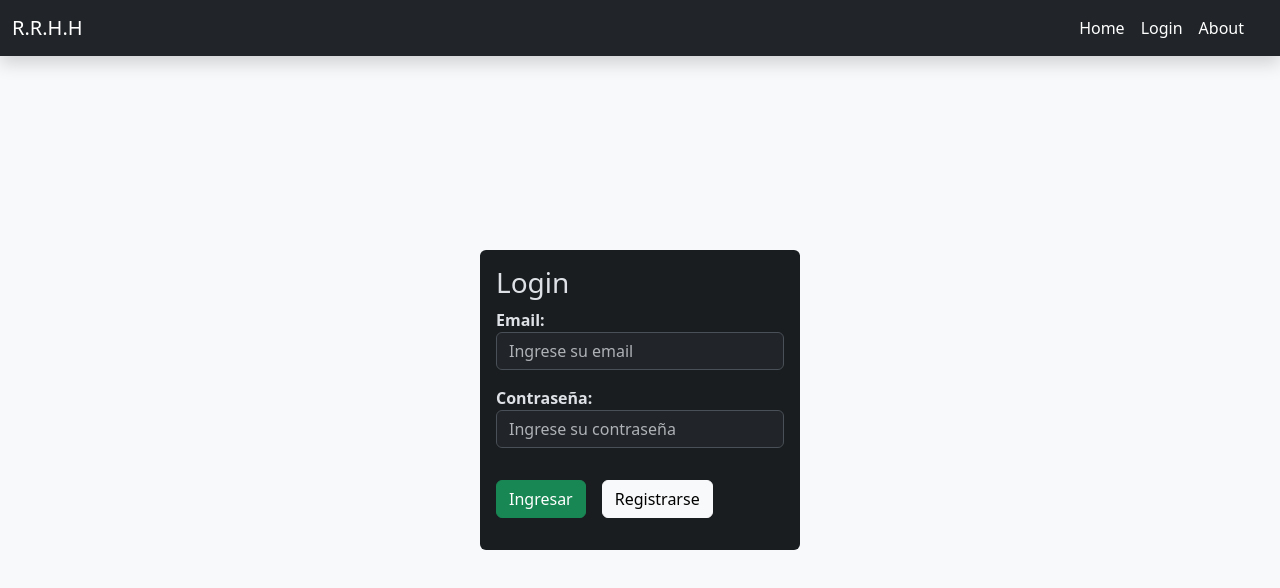
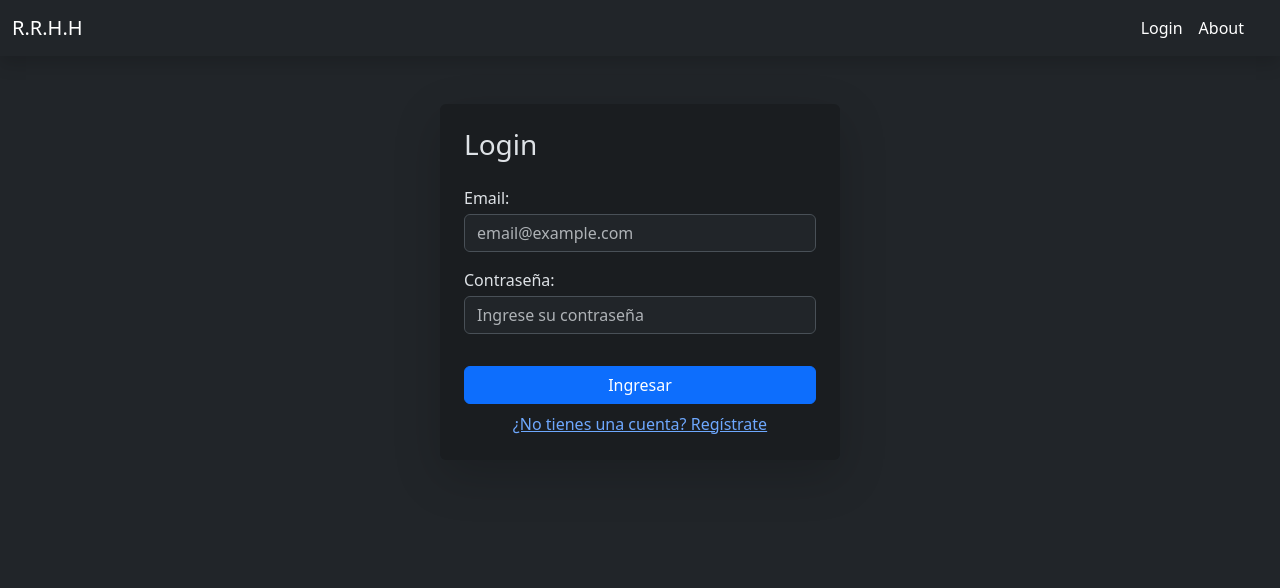
Before and after one commit to Agus3160/fiuni-distri-client, a React (Vite) app: page /login in a window 1280 px wide. Shown: the top 588 px of the page. Built offline with nearby package versions, Linux system fonts and the light colour scheme.

Commit message:
Changes to login form and basic auth context were added
- Use of zod and react hook form were added too

```diff
--- a/package.json
+++ b/package.json
@@ -10,11 +10,14 @@
     "preview": "vite preview"
   },
   "dependencies": {
+    "@hookform/resolvers": "^3.9.0",
     "bootstrap": "^5.3.3",
     "fiuni-distri-client": "file:",
     "react": "^18.3.1",
     "react-dom": "^18.3.1",
-    "react-router-dom": "^6.27.0"
+    "react-hook-form": "^7.53.1",
+    "react-router-dom": "^6.27.0",
+    "zod": "^3.23.8"
   },
   "devDependencies": {
     "@eslint/js": "^9.11.1",
--- /dev/null
+++ b/src/components/forms/LoginForm.tsx
@@ -0,0 +1,82 @@
+import { useForm } from "react-hook-form";
+import { loginSchema, LoginType } from "../../lib/auth/definitions";
+import { authLogin } from "../../lib/auth/service";
+import { useAuth } from "../../context/AuthContext";
+import { Link, useNavigate } from "react-router-dom";
+import { zodResolver } from "@hookform/resolvers/zod";
+
+export default function LoginForm() {
+  const navigate = useNavigate();
+  const { login } = useAuth();
+  const {
+    register,
+    handleSubmit,
+    formState: { errors, isSubmitting },
+  } = useForm<LoginType>({
+    resolver: zodResolver(loginSchema),
+  });
+
+  const onSubmit = async (data: LoginType) => {
+    const { email, password } = data;
+    const session = await authLogin(email, password);
+    login(session);
+    navigate("/", { replace: true });
+  };
+
+  return (
+    <form
+      className="d-flex flex-column gap-3"
+      onSubmit={handleSubmit(onSubmit)}
+    >
+      <h3 className="">Login</h3>
+
+      {/* Campo de email */}
+      <div className="d-flex flex-column gap-1">
+        <label htmlFor="email">Email:</label>
+        <input
+          {...register("email")}
+          type="email"
+          id="email"
+          autoComplete="on"
+          placeholder="email@example.com"
+          className={`form-control ${errors.email ? "is-invalid" : ""}`}
+        />
+        {errors.email && (
+          <div className="invalid-feedback">{errors.email.message}</div>
+        )}
+      </div>
+
+      {/* Campo de contraseña */}
+      <div className="d-flex flex-column gap-1">
+        <label htmlFor="password">Contraseña:</label>
+        <input
+          {...register("password")}
+          type="password"
+          id="password"
+          autoComplete="off"
+          placeholder="Ingrese su contraseña"
+          className={`form-control ${errors.password ? "is-invalid" : ""}`}
+        />
+        {errors.password && (
+          <div className="invalid-feedback">
+            {errors.password.message as string}
+          </div>
+        )}
+      </div>
+
+      {/* Botones */}
+      <div className="mt-3 d-flex flex-column align-items-center gap-2">
+        <button
+          disabled={isSubmitting}
+          type="submit"
+          className="btn w-100 btn-primary"
+        >
+          Ingresar
+        </button>
+        <Link className="fs-6 fw-ligth" to="/register">
+          ¿No tienes una cuenta? Regístrate
+        </Link>
+      </div>
+    </form>
+  );
+}
--- a/src/components/nav/NavBar.tsx
+++ b/src/components/nav/NavBar.tsx
@@ -1,9 +1,13 @@
 import { Link } from "react-router-dom";
 import { navLinks } from "./data";
+import { useAuth } from "../../context/AuthContext";
 
 export default function NavBar() {
+  const { isAuth, logout } = useAuth();
+  const hasSession = isAuth();
+
   return (
-    <nav className="navbar navbar-expand-lg navbar-dark bg-dark fixed-top shadow">
+    <nav className="navbar navbar-expand-lg navbar-dark bg-dark top shadow">
       <div className="container-fluid">
         <Link className="navbar-brand" to="/">
           R.R.H.H
@@ -38,8 +42,9 @@ export default function NavBar() {
           <div className="offcanvas-body">
             <ul className="navbar-nav justify-content-end flex-grow-1 pe-3">
               {navLinks.map((n) => {
+                if(n.auth === "no-auth" && hasSession) return;
                 return (
-                  <li className="nav-item">
+                  <li key={n.url} className="nav-item">
                     <Link
                       className="nav-link active"
                       aria-current="page"
@@ -50,6 +55,18 @@ export default function NavBar() {
                   </li>
                 );
               })}
+              {hasSession && (
+                <li className="nav-item">
+                  <button
+                    type="button"
+                    onClick={logout}
+                    className="nav-link active"
+                    aria-current="page"
+                  >
+                    Logout
+                  </button>
+                </li>
+              )}
             </ul>
           </div>
         </div>
--- a/src/components/nav/data.ts
+++ b/src/components/nav/data.ts
@@ -1,15 +1,19 @@
 
-export const navLinks = [
-  {
-    url:"/",
-    name:"Home"
-  },
+export type NavLink = {
+  url: string
+  name: string
+  auth: "auth" | "no-auth" | "both"
+}
+
+export const navLinks: NavLink[] = [
   {
     url:"login",
-    name:"Login"
+    name:"Login",
+    auth:"no-auth"
   },
   {
     url:"about",
-    name:"About"
+    name:"About",
+    auth:"both"
   }
 ]
--- /dev/null
+++ b/src/context/AuthContext.tsx
@@ -0,0 +1,37 @@
+import { createContext, useContext, useReducer } from "react";
+import {
+  AuthContextType,
+  AuthProviderProps,
+  authReducer,
+  Session,
+} from "../lib/auth/definitions";
+import { useNavigate } from "react-router-dom";
+
+const AuthContext = createContext<AuthContextType | null>(null);
+
+export const AuthProvider = function ({ children }: AuthProviderProps) {
+  const [state, dispatch] = useReducer(authReducer, null);
+  const navigate = useNavigate();
+
+  const login = (session: Session) =>
+    dispatch({ type: "LOGIN", payload: session });
+
+  const logout = () => {
+    dispatch({ type: "LOGOUT" })
+    navigate("/login", { replace: true })
+  };
+
+  const isAuth = () => !!state;
+
+  return (
+    <AuthContext.Provider value={{ session: state, login, logout, isAuth }}>
+      {children}
+    </AuthContext.Provider>
+  );
+};
+
+export const useAuth = () => {
+  const context = useContext(AuthContext);
+  if (!context) throw new Error("useAuth must be used within a AuthProvider");
+  return context;
+};
--- /dev/null
+++ b/src/lib/auth/definitions.ts
@@ -0,0 +1,42 @@
+import { z } from "zod";
+
+export const loginSchema = z.object({
+  email: z.string().email(),
+  password: z.string().min(8),
+})
+export type LoginType = z.infer<typeof loginSchema>;
+
+export interface Session {
+  email: string;
+  token: string;
+}
+
+export type AuthContextType = {
+  session: Session | null;
+
+  login: (session: Session) => void;
+  isAuth: () => boolean;
+  logout: () => void;
+};
+
+export type AuthProviderProps = {
+  children: React.ReactNode;
+};
+
+export type AuthActions =
+  | { type: "LOGIN"; payload: Session }
+  | { type: "GET_SESSION" }
+  | { type: "LOGOUT" };
+
+export const authReducer = (state: Session | null, action: AuthActions) => {
+  switch (action.type) {
+    case "LOGIN":
+      return action.payload;
+    case "GET_SESSION":
+      return state;
+    case "LOGOUT":
+      return null;
+    default:
+      return state;
+  }
+};
--- /dev/null
+++ b/src/lib/auth/service.ts
@@ -0,0 +1,10 @@
+import { Session } from "./definitions";
+
+export const authLogin = (email: string, password: string) => {
+  console.log(email, password);
+  return new Promise<Session>((resolve) => {
+    setTimeout(() => {
+      resolve({ email, token: "123456" });
+    }, 1000);
+  });
+}
--- a/src/main.tsx
+++ b/src/main.tsx
@@ -3,9 +3,12 @@ import { BrowserRouter } from "react-router-dom";
 import App from "./App.tsx";
 import "bootstrap/dist/css/bootstrap.min.css";
 import "bootstrap/dist/js/bootstrap.bundle.min.js";
+import { AuthProvider } from "./context/AuthContext.tsx";
 
 createRoot(document.getElementById("root")!).render(
   <BrowserRouter>
-    <App />
+    <AuthProvider>
+      <App />
+    </AuthProvider>
   </BrowserRouter>
 );
--- a/src/pages/Login.tsx
+++ b/src/pages/Login.tsx
@@ -1,42 +1,14 @@
-import {useState} from "react";
+import LoginForm from "../components/forms/LoginForm";
 
-type Props = {}
-
-export default function Login({}: Props) {
-
-  const [email, setEmail] = useState('')
-  const [contrasena, setContrasena] = useState('')
-
-  const handleSubmit = (e: { preventDefault: () => void; }) => {
-    e.preventDefault();
-    console.log("Email: " + email);
-    console.log("Contrasena: " + contrasena);
-  }
-
+export default function Login() {
   return (
-      <div className= "d-flex bg-light align-items-center justify-content-center vh-100">
-        <div className="p-3 rounded bg-dark-subtle w-25">
-          <form onSubmit={handleSubmit}>
-            <h3 className= "">Login</h3>
-            <div className="mb-3">
-              <label htmlFor="email"><strong>Email:</strong></label>
-              <input type="email" autoComplete="on" placeholder="Ingrese su email"
-                     className="form-control"
-              onChange={(e) => setEmail(e.target.value)}/>
-            </div>
-
-            <div className="mb-3">
-              <label htmlFor="contrasena"><strong>Contraseña:</strong></label>
-              <input type="password" autoComplete="off" placeholder="Ingrese su contraseña"
-                     className="form-control"
-              onChange={(e)=> setContrasena(e.target.value)}/>
-            </div>
-
-            <button className="btn btn-success">Ingresar</button>
-            <button className="m-3 btn btn-light ">Registrarse</button>
-          </form>
-        </div>
+    <div className="d-flex justify-content-center align-items-center mt-5">
+      <div
+        className="p-4 rounded bg-dark-subtle shadow-lg"
+        style={{ maxWidth: "400px", width: "100%" }}
+      >
+        <LoginForm />
       </div>
-
-  )
+    </div>
+  );
 }
```
Also changed, not shown: 1 other file (tests, documents, lock files or other folders).
